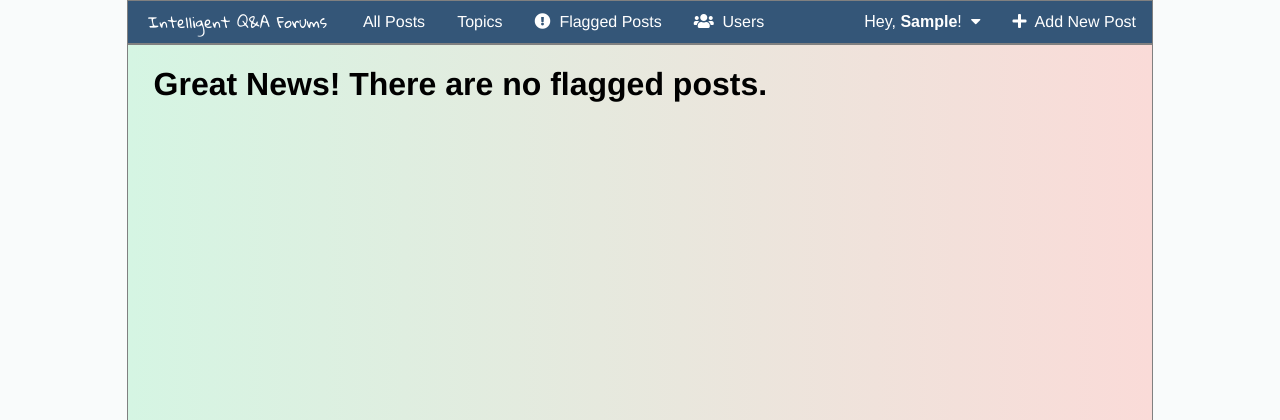
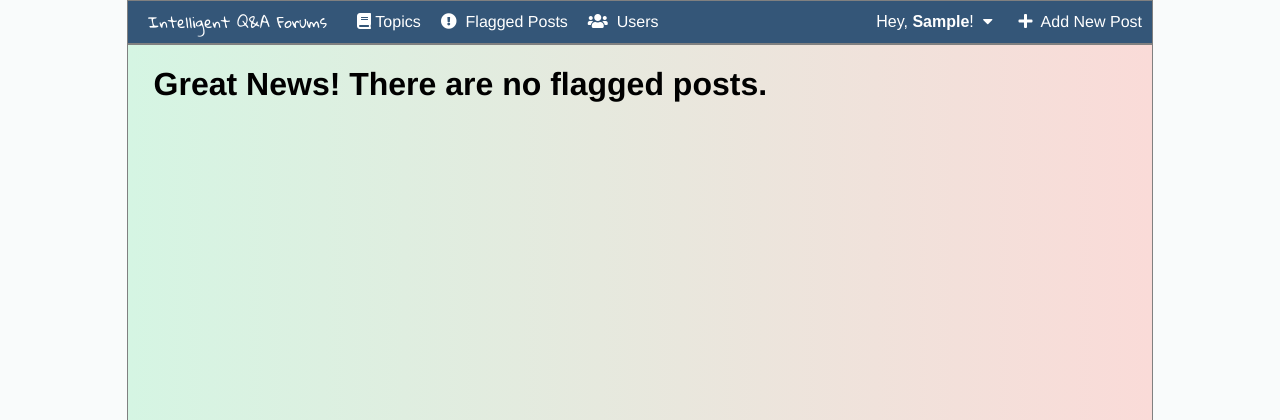
Before and after one commit to osama-aboukoura/final-year-project, a Django app: page /flagged-posts/ in a window 1280 px wide. Shown: the top 420 px of the page. Run offline with Django 3.2, Linux system fonts and the light colour scheme; the visitor is signed in with stand-in values (Sample User, id 1); data that the repository does not hold is empty; some libraries are stand-ins or nearby versions.

Commit message:
Add nav bar styles to different screen sizes

```diff
--- a/main/templates/main/flagged-posts/flagged-posts.html
+++ b/main/templates/main/flagged-posts/flagged-posts.html
@@ -10,11 +10,11 @@
         <h1>Flagged Posts:</h1>
         <table class="postsTable">
             <tr>
-                <th width="45%">Post</th>
-                <th width="15%">Discussion Started By</th>
-                <th width="10%">Number of Flags</th>
-                <th width="10%">Type</th>
-                <th>Action</th>
+                <th >Post</th>
+                <th width="130px">Discussion Started By</th>
+                <th width="40px">Flags</th>
+                <th width="75px">Type</th>
+                <th width="180px">Action</th>
             </tr>
     {% endif %}
     {% if flagged.posts %}
--- a/main/templates/main/navigationbar.html
+++ b/main/templates/main/navigationbar.html
@@ -1,35 +1,34 @@
 {% load staticfiles %}
-{% comment %} <link rel="stylesheet" type="text/css" href="{% static 'style.css' %}" /> {% endcomment %}
 <link rel="stylesheet" type="text/css" href="{% static 'navigationbar/style.css' %}" />
 <link href="https://fonts.googleapis.com/css?family=Gloria+Hallelujah" rel="stylesheet">
 
 <div class="navigationbar">
-    <button class='logo'>Intelligent Q&#38;A Forums</button>
-    <a href="{% url 'main:index'%}">All Posts</a>
-    <a href="{% url 'main:topics'%}">Topics</a>
+    <a href="{% url 'main:index'%}" class='logo wide-screen-logo'>Intelligent Q&#38;A Forums</a>
+    <a href="{% url 'main:index'%}" class='logo narrow-screen-logo'>IQ&#38;AF</a>
+    <a href="{% url 'main:topics'%}" class='wide-screen'><i class="fas fa-book"></i>&nbsp;<span>Topics</span></a>
+    <a href="{% url 'main:topics'%}" class='narrow-screen'><i class="fas fa-book icon-only"></i></a>
     {% if user.is_staff %}
-        <a href="{% url 'main:flagged-posts'%}"><i class="fas fa-exclamation-circle"></i>&nbsp; Flagged Posts</a>
+        <a href="{% url 'main:flagged-posts'%}" class='wide-screen'><i class="fas fa-exclamation-circle"></i>&nbsp; Flagged Posts</a>
+        <a href="{% url 'main:flagged-posts'%}" class='narrow-screen'><i class="fas fa-exclamation-circle icon-only"></i></a>
     {% endif %}
     {% if user.is_superuser %}
-        <a href="{% url 'main:staff'%}"><i class="fas fa-users"></i></i>&nbsp; Users</a>
+        <a href="{% url 'main:staff'%}" class='wide-screen'><i class="fas fa-users"></i></i>&nbsp; Users</a>
+        <a href="{% url 'main:staff'%}" class='narrow-screen'><i class="fas fa-users icon-only"></i></i></a>
     {% endif %}
-    {% comment %} <a style="float:right" href="/admin"><i class="fas fa-unlock-alt"></i>&nbsp; Admin</a> {% endcomment %}
     {% if user.is_authenticated %}
-        <a style="float:right" href="{% url 'post:add-post'%}"><i class="fas fa-plus"></i>&nbsp; Add New Post</a>
+        <a style="float:right" href="{% url 'post:add-post'%}" class='wide-screen'><i class="fas fa-plus"></i>&nbsp; Add New Post</a>
+        <a style="float:right" href="{% url 'post:add-post'%}" class='narrow-screen'><i class="fas fa-plus icon-only"></i></a>
     {% endif %}
 
     {% if user.is_authenticated %}
         <div style="float:right" class="dropdown">
-            <button class="dropbtn">
-            {% if user.first_name %}
-                Hey, <strong>{{user.first_name}}</strong>!&nbsp;
-            {% else %}
-                Hey, <strong>{{user.username}}</strong>!&nbsp;
-            {% endif %}
-            <i class="fa fa-caret-down"></i></button>
+            <button class="dropbtn wide-screen">Hey, <strong>{{user.first_name}}</strong>!&nbsp; <i class="fa fa-caret-down"></i></button>
+            <button class="dropbtn narrow-screen"><i class="fas fa-ellipsis-h icon-only"></i></button>
             <div class="dropdown-content">
-                <a href="{% url 'main:profile' user %}"><i class="fas fa-user"></i>&nbsp; My Profile</a>
-                <a href="{% url 'main:logout' %}"><i class="fas fa-sign-out-alt"></i>&nbsp; Logout</a>
+                <a href="{% url 'main:profile' user %}" class='wide-screen'><i class="fas fa-user"></i>&nbsp; My Profile</a>
+                <a href="{% url 'main:profile' user %}" class='narrow-screen'><i class="fas fa-user icon-only"></i></a>
+                <a href="{% url 'main:logout' %}" class='wide-screen'><i class="fas fa-sign-out-alt"></i>&nbsp; Logout</a>
+                <a href="{% url 'main:logout' %}" class='narrow-screen'><i class="fas fa-sign-out-alt icon-only"></i></a>
             </div>
         </div>
         {% comment %} <li style="float:right"><a href="{% url 'main:logout' %}"><i class="fas fa-sign-out-alt"></i>&nbsp; Logout</a></li> {% endcomment %}
--- a/post/static/allPosts/style.css
+++ b/post/static/allPosts/style.css
@@ -26,21 +26,17 @@
     color: white;
 }
 
-a:link {
+.postsTable a {
     text-decoration: none;
     color: #2D86C1
 }
 
-a:visited {
+.postsTable a:visited {
     color: #2D86C1
 }
 
-a:hover {
+.postsTable a:hover{
     text-decoration: underline;
-}
-
-.postsTable a:visited {
-    color: #2D86C1
 }
 
 .pagination {
@@ -49,7 +45,7 @@ a:hover {
     margin: 20px 0;
 }
 
-.flagged-posts-buttons button, .flagged-posts-buttons a{
+.flagged-posts-buttons a{
     cursor: pointer;
     text-decoration: none;
     padding: 5px 10px;
@@ -73,12 +69,14 @@ a:hover {
 .buttons-div a{
     margin: 5px;
     font-size: 20px;
+    color: white !important;
 }
 
 .button-div {
     position: relative;
     display: inline-table;
 }
+
 /* https://www.w3schools.com/css/tryit.asp?filename=trycss_tooltip_arrow_top */
 .button-div span {
     position: absolute;
@@ -108,3 +106,9 @@ a:hover {
 .button-div:hover span {
     visibility: visible;
 }
+
+
+
+/* @media (max-width: 1230px) {
+    .Education { width: 90%; }
+} */
--- a/post/static/navigationbar/style.css
+++ b/post/static/navigationbar/style.css
@@ -7,12 +7,12 @@
     background-color: #345678;
 }
 
-.navigationbar a {
+.navigationbar a:not(.logo) {
     float: left;
     font-size: 16px;
     color: white;
     text-align: center;
-    padding: 12px 16px;
+    padding: 12px 10px;
     text-decoration: none;
 }
 
--- a/post/static/post-comment-reply/style.css
+++ b/post/static/post-comment-reply/style.css
@@ -190,3 +190,9 @@
 .comment-link:hover {
     background-color: #85C1E9
 }
+
+
+
+@media (max-width: 1050px) {
+    .post-topic { width: 100%; }
+}
--- a/post/static/style.css
+++ b/post/static/style.css
@@ -40,3 +40,8 @@ body {
 .green {
     background-color: green;
 }
+
+
+@media (max-width: 1050px) {
+    .wrapper { width: 96%; }
+}
```
Also changed, not shown: other parts of post/static/navigationbar/style.css (+44 -6 lines).
